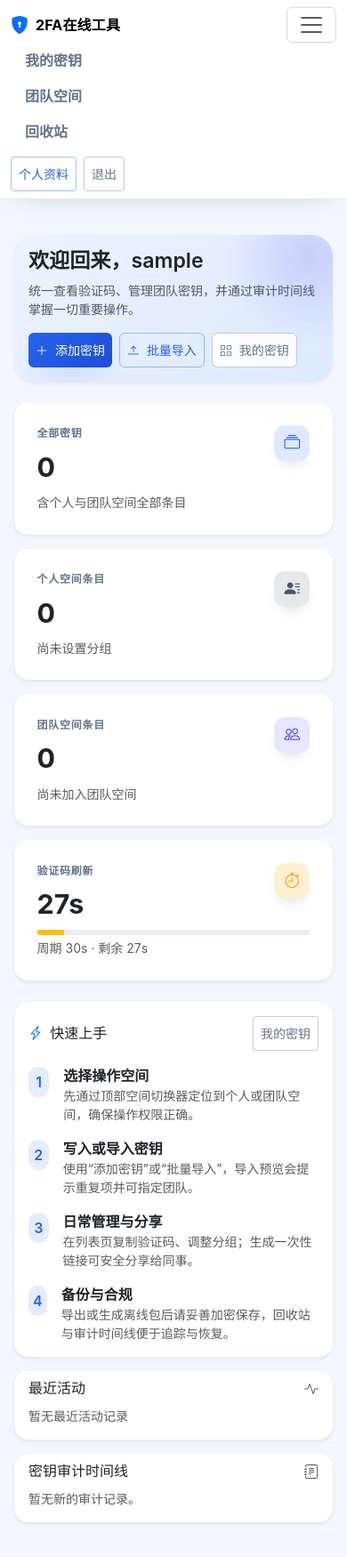
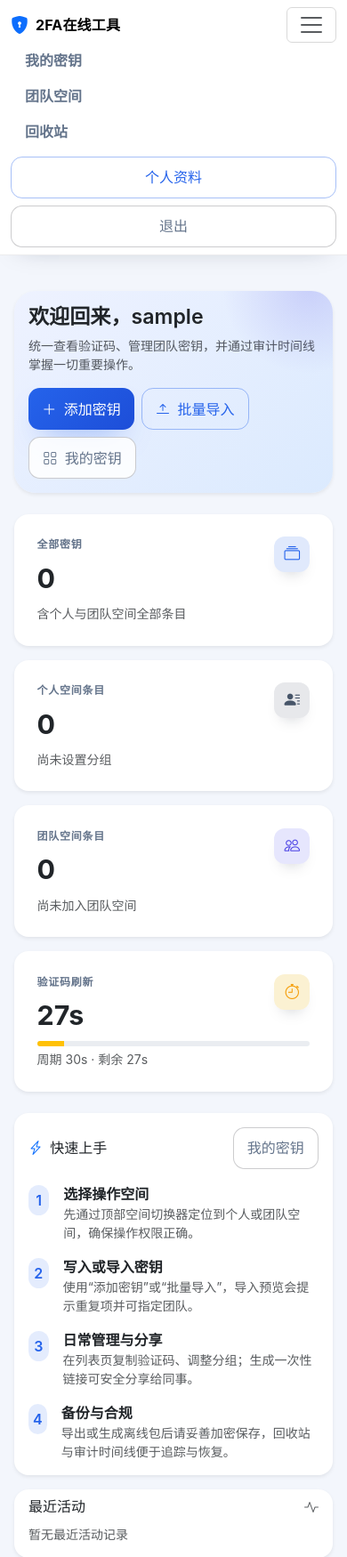
Before and after one commit to xuezhang789/ToTP, a Django app: page / in a window 390 px wide, after a click that opens the changed part. Shown: the top 1750 px of the page at 89% size. Run offline with Django 4.2, Linux system fonts and the light colour scheme; the visitor is signed in with stand-in values (Sample User, id 1); data comes from the database, SQL or seed files in the repository; data that the repository does not hold is empty; some libraries are stand-ins or nearby versions.

Commit message:
优化模板移动端兼容性

```diff
--- a/static/css/mobile.css
+++ b/static/css/mobile.css
@@ -6,8 +6,33 @@
     .navbar-brand span {
         font-size: 1rem;
     }
-    .btn {
-        padding: 0.5rem;
-        font-size: 0.875rem;
+    .btn,
+    .btn-sm {
+        min-height: 44px;
+        padding: 0.65rem 0.95rem;
+        font-size: 1rem;
+        border-radius: 0.8rem;
+    }
+    .btn-touch {
+        min-width: 44px;
+        min-height: 44px;
+    }
+    .form-control,
+    .form-select,
+    .input-group-text,
+    textarea {
+        min-height: 44px;
+        font-size: 16px;
+        border-radius: 0.8rem;
+    }
+    .team-card-actions .btn {
+        min-width: auto;
+    }
+    .navbar .navbar-collapse .btn,
+    .navbar .navbar-collapse form {
+        width: 100%;
+    }
+    .navbar .navbar-collapse .btn {
+        justify-content: center;
     }
 }
--- a/templates/base.html
+++ b/templates/base.html
@@ -8,6 +8,10 @@
     <meta name="keywords" content="2FA,2fa,2fa在线工具,2FA Auth,2FA live,2FA Code,双重验证工具,2FA在线工具"/>
     <meta name="description" content="免费的TOTP管理平台,动态验证码助手OTP管理平台,2FA在线工具"/>
     <!-- Bootstrap CSS -->
+    <link rel="preconnect" href="https://cdn.bootcdn.net" crossorigin>
+    <link rel="dns-prefetch" href="https://cdn.bootcdn.net">
+    <link rel="preconnect" href="https://accounts.google.com" crossorigin>
+    <link rel="dns-prefetch" href="https://accounts.google.com">
     <link href="https://cdn.bootcdn.net/ajax/libs/bootstrap/5.3.3/css/bootstrap.min.css" rel="stylesheet">
     <!-- Bootstrap Icons -->
     <link href="https://cdn.bootcdn.net/ajax/libs/bootstrap-icons/1.11.3/font/bootstrap-icons.css" rel="stylesheet">
--- a/templates/navbar.html
+++ b/templates/navbar.html
@@ -27,18 +27,18 @@
                 {% endwith %}
                 {% endif %}
             </ul>
-            <div class="d-flex gap-2">
+            <div class="d-flex flex-column flex-lg-row gap-2 w-100 w-lg-auto">
                 {% if request.user.is_authenticated %}
                 <span class="navbar-text small text-muted d-none d-md-inline">Hi, {{ request.user.username }}</span>
-                <a class="btn btn-outline-primary btn-sm {% if request.resolver_match and request.resolver_match.url_name == 'profile' %}active{% endif %}"
+                <a class="btn btn-outline-primary {% if request.resolver_match and request.resolver_match.url_name == 'profile' %}active{% endif %}"
                    href="{% url 'accounts:profile' %}">个人资料</a>
                 <form method="post" action="{% url 'accounts:logout' %}">
                     {% csrf_token %}
-                    <button class="btn btn-outline-secondary btn-sm" type="submit">退出</button>
+                    <button class="btn btn-outline-secondary" type="submit">退出</button>
                 </form>
                 {% else %}
-                <a class="btn btn-primary btn-sm" href="{% url 'accounts:login' %}">登录</a>
-                <a class="btn btn-outline-secondary btn-sm" href="{% url 'accounts:signup' %}">注册</a>
+                <a class="btn btn-primary" href="{% url 'accounts:login' %}">登录</a>
+                <a class="btn btn-outline-secondary" href="{% url 'accounts:signup' %}">注册</a>
                 {% endif %}
             </div>
         </div>
--- a/templates/totp/add_group_modal.html
+++ b/templates/totp/add_group_modal.html
@@ -1,5 +1,5 @@
 <div class="modal fade" id="addGroupModal" tabindex="-1">
-    <div class="modal-dialog modal-dialog-centered">
+    <div class="modal-dialog modal-dialog-centered modal-fullscreen-sm-down">
         <div class="modal-content border-0 rounded-3 shadow">
             <form method="post" action="{% url 'totp:add_group' %}">
                 {% csrf_token %}
@@ -31,13 +31,13 @@
                                  data-rename-url="{% url 'totp:rename_group' pk=g.id %}"
                                  data-delete-url="{% url 'totp:delete_group' pk=g.id %}">
                                 <div class="flex-grow-1 min-width-0">
-                                    <input type="text" class="form-control form-control-sm group-name-input" value="{{ g.name }}"
+                                    <input type="text" class="form-control group-name-input" value="{{ g.name }}"
                                            maxlength="40" aria-label="分组名称">
                                 </div>
                                 <div class="text-muted small text-nowrap">
                                     {{ g.entry_count|default:0 }} 条
                                 </div>
-                                <div class="btn-group btn-group-sm">
+                                <div class="d-flex flex-wrap gap-2">
                                     <button type="button" class="btn btn-outline-secondary group-save-btn">保存</button>
                                     <button type="button" class="btn btn-outline-danger group-delete-btn">删除</button>
                                 </div>
--- a/templates/totp/add_modal.html
+++ b/templates/totp/add_modal.html
@@ -1,5 +1,5 @@
 <div class="modal fade" id="addModal" tabindex="-1">
-    <div class="modal-dialog modal-dialog-centered">
+    <div class="modal-dialog modal-dialog-centered modal-fullscreen-sm-down">
         <div class="modal-content border-0 rounded-3 shadow">
             <form method="post" action="{% url 'totp:add' %}">
                 {% csrf_token %}
@@ -42,9 +42,9 @@
                     </div>
                     <div class="mb-2">
                         <label class="form-label">二维码图片（可选）</label>
-                        <div class="d-flex gap-2">
-                            <input type="file" id="qrFile" accept="image/*" class="form-control"/>
-                            <button type="button" id="pickFromGallery" class="btn btn-outline-primary">从相册导入</button>
+                        <div class="d-flex flex-wrap gap-2">
+                            <input type="file" id="qrFile" accept="image/*" class="form-control flex-grow-1"/>
+                            <button type="button" id="pickFromGallery" class="btn btn-outline-primary w-100 w-md-auto">从相册导入</button>
                         </div>
                     </div>
                 </div>
--- a/templates/totp/external_tool.html
+++ b/templates/totp/external_tool.html
@@ -73,10 +73,10 @@
                         <span class="badge rounded-pill bg-secondary-subtle text-secondary" id="otp-preview">密钥 ****</span>
                       </div>
                       <div class="d-flex flex-wrap gap-2 mt-3">
-                        <button id="copy-btn" class="btn btn-outline-secondary btn-sm" type="button">
+                        <button id="copy-btn" class="btn btn-outline-secondary w-100 w-md-auto" type="button">
                           <i class="bi bi-clipboard"></i> 复制验证码
                         </button>
-                        <button id="refresh-btn" class="btn btn-outline-primary btn-sm" type="button">
+                        <button id="refresh-btn" class="btn btn-outline-primary w-100 w-md-auto" type="button">
                           <i class="bi bi-arrow-clockwise"></i> 立即刷新
                         </button>
                       </div>
--- a/templates/totp/import_modal.html
+++ b/templates/totp/import_modal.html
@@ -1,5 +1,5 @@
 <div class="modal fade" id="importModal" tabindex="-1" aria-hidden="true">
-    <div class="modal-dialog modal-lg modal-dialog-centered">
+    <div class="modal-dialog modal-lg modal-dialog-centered modal-fullscreen-sm-down">
         <div class="modal-content border-0 rounded-3 shadow">
             <div class="modal-header">
                 <h5 class="modal-title">批量导入</h5>
@@ -20,11 +20,11 @@
                 </div>
 
                 <div class="mb-3">
-                    <div class="btn-group" role="group" aria-label="选择导入方式">
+                    <div class="btn-group w-100" role="group" aria-label="选择导入方式">
                         <input class="btn-check" type="radio" name="importMode" id="importModeManual" value="manual" checked>
-                        <label class="btn btn-outline-primary" for="importModeManual">粘贴文本</label>
+                        <label class="btn btn-outline-primary flex-fill text-center" for="importModeManual">粘贴文本</label>
                         <input class="btn-check" type="radio" name="importMode" id="importModeFile" value="file">
-                        <label class="btn btn-outline-primary" for="importModeFile">上传文件</label>
+                        <label class="btn btn-outline-primary flex-fill text-center" for="importModeFile">上传文件</label>
                     </div>
                 </div>
 
--- a/templates/totp/one_time_links.html
+++ b/templates/totp/one_time_links.html
@@ -64,12 +64,12 @@
                             <div class="text-muted small">最近：{{ link.last_viewed_at|date:"Y-m-d H:i" }}</div>
                         {% endif %}
                     </td>
-                    <td class="text-nowrap">
+                    <td style="max-width: 260px;">
                         {% if link.last_view_ip %}
                             <div>IP：{{ link.last_view_ip }}</div>
                         {% endif %}
                         {% if link.last_view_user_agent %}
-                            <div class="text-muted small">
+                            <div class="text-muted small text-truncate">
                                 UA：{{ link.last_view_user_agent }}
                             </div>
                         {% endif %}
--- a/templates/totp/trash.html
+++ b/templates/totp/trash.html
@@ -20,11 +20,11 @@
                     <input class="form-check-input" type="checkbox" id="trashSelectAll">
                     <label class="form-check-label small text-muted" for="trashSelectAll">全选</label>
                 </div>
-                <div class="btn-group">
-                    <button class="btn btn-sm btn-outline-primary trash-action-btn" type="submit" name="action" value="restore" disabled>
+                <div class="d-flex flex-wrap gap-2">
+                    <button class="btn btn-outline-primary trash-action-btn" type="submit" name="action" value="restore" disabled>
                         批量恢复
                     </button>
-                    <button class="btn btn-sm btn-outline-danger trash-action-btn" type="submit" name="action" value="delete" disabled data-confirm="确认永久删除选中的密钥？此操作不可恢复。">
+                    <button class="btn btn-outline-danger trash-action-btn" type="submit" name="action" value="delete" disabled data-confirm="确认永久删除选中的密钥？此操作不可恢复。">
                         永久删除
                     </button>
                 </div>
```
Also changed, not shown: templates/totp/_entry_row.html (+4 -4 lines), templates/totp/list.html (+30 -17 lines), templates/totp/teams.html (+12 -8 lines).
